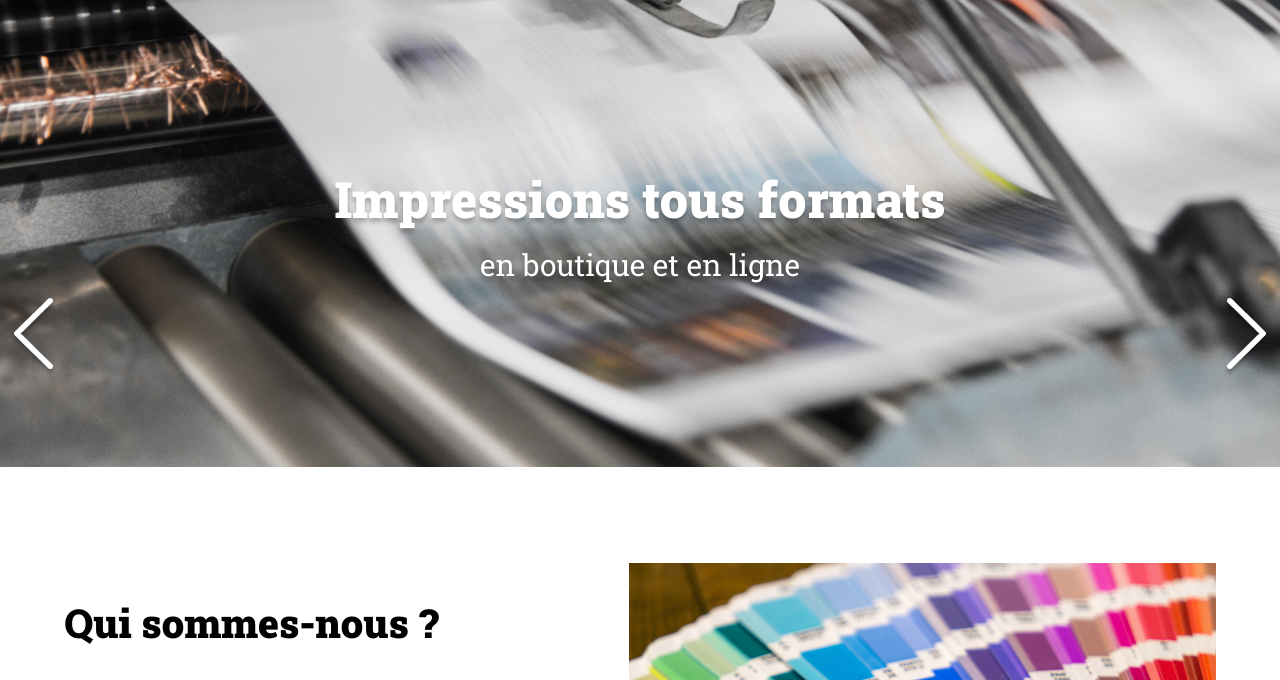
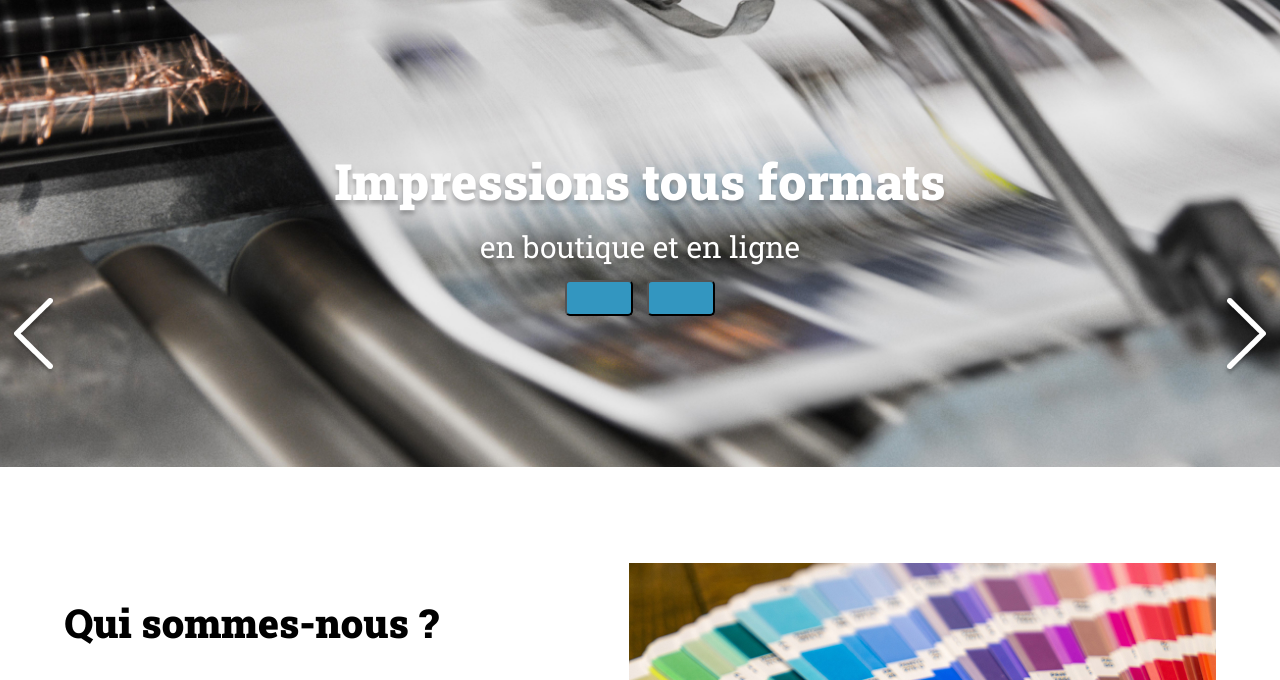
Before and after one commit to oanaciuca/print-it, a plain HTML site: page Print-it-JS-main/index.html in a window 1280 px wide. Shown: the part 104-784 px from the top of the page. Drawn offline with Linux system fonts and the light colour scheme.

Commit message:
Ajout des bouttons pour les flèches du carrousel

```diff
--- a/Print-it-JS-main/index.html
+++ b/Print-it-JS-main/index.html
@@ -23,8 +23,12 @@
 		<div class="dots">
 		</div>
 		<div class="arrows">
-            <img src="./assets/images/arrow_left.png" alt="Previous" class="arrow arrow_left">
-            <img src="./assets/images/arrow_right.png" alt="Next" class="arrow arrow_right">
+			<button class="btn">
+                <img src="./assets/images/arrow_left.png" alt="Previous" class="arrow arrow_left">
+		    </button>
+			<button class="btn">
+                <img src="./assets/images/arrow_right.png" alt="Next" class="arrow arrow_right">
+		    </button>
         </div>
 	</div>
 	<section id="about-us" class="container">
```
Also changed, not shown: Print-it-JS-main/assets/script.js (line endings or trailing spaces).
